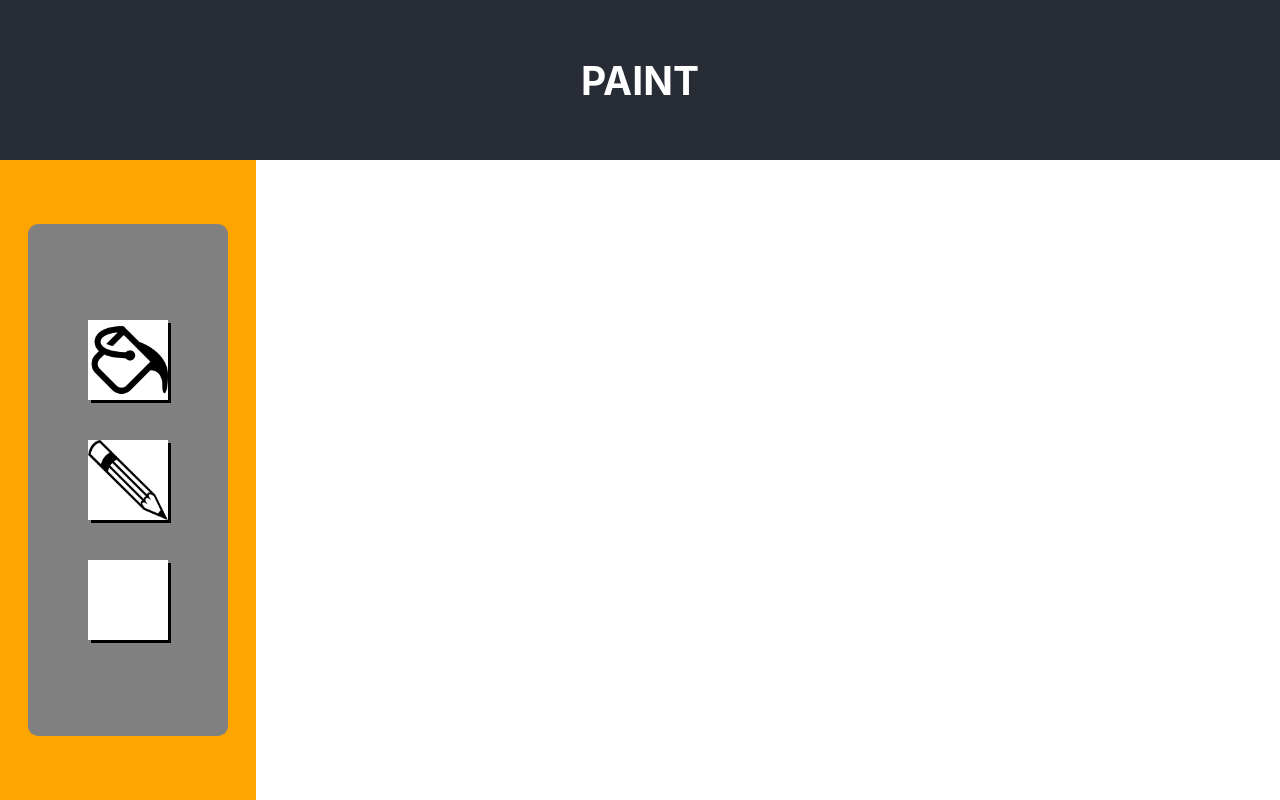
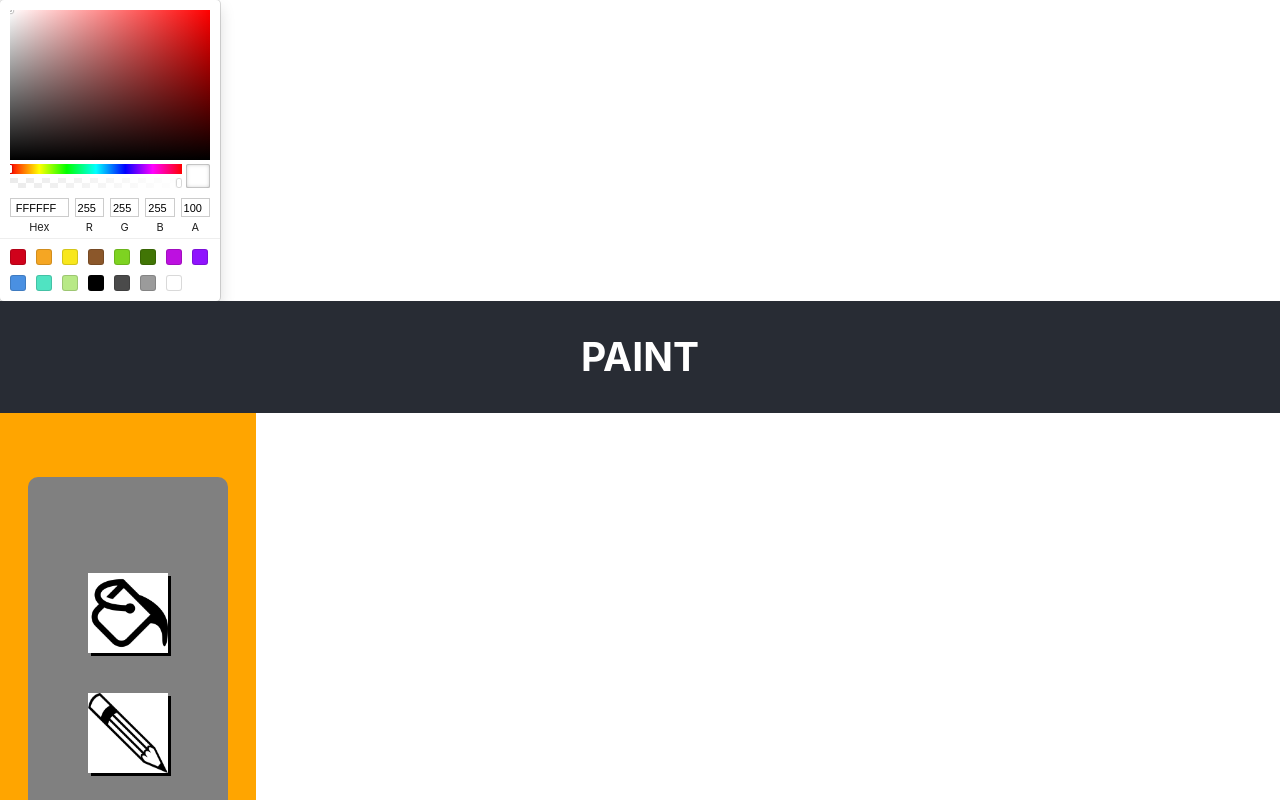
Before and after one commit to begeh/paint, a React (Create React App) app: page / in a window 1280 px wide. Shown: the top 800 px of the page. Built offline with nearby package versions, Linux system fonts and the light colour scheme.

Commit message:
have react color picker change color state when palette is clicked on

```diff
--- a/src/App.js
+++ b/src/App.js
@@ -10,6 +10,10 @@ function App() {
   const [tool, setTool] = useState(null);
   const [dimensions, setDimensions] = useState({ height: 16, width: 32 });
   const { height, width } = dimensions;
+
+  const handleChangeColor = (color) => {
+    setColor(color.hex);
+  };
 
   const createRow = () => {
     const row = []
@@ -43,7 +47,10 @@ function App() {
 
   return (
     <div className="App">
-      {/* <SketchPicker /> */}
+      <SketchPicker
+        color={color}
+        onChange={ (color) => handleChangeColor(color)}
+      />
       <section className="heading">
         <h1>PAINT</h1>
       </section>
```
Also changed, not shown: 1 other file (tests, documents, lock files or other folders).
